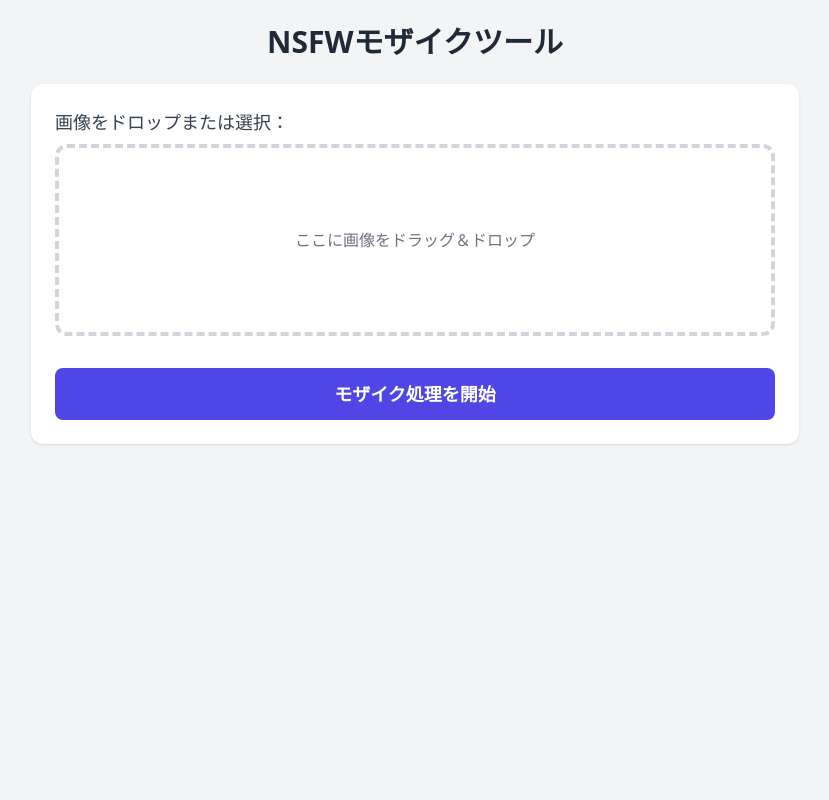
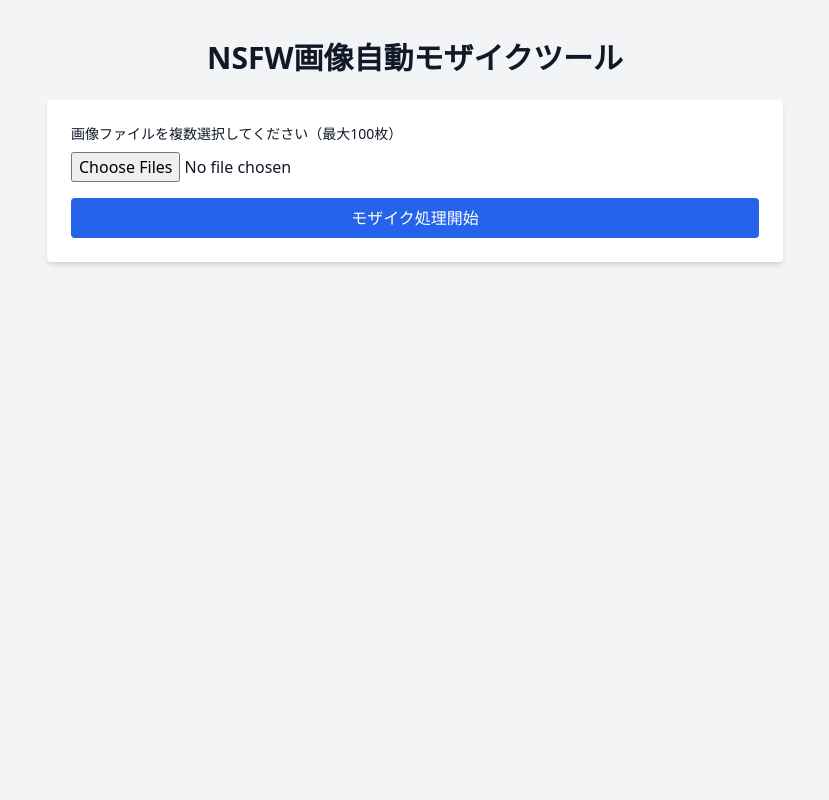
Before and after one commit to kenbo-7net/nsfw-mozaiku-tool, a Flask app: page / in a window 1280 px wide. Shown: the whole page, without its empty margins (225-1054 px from the left). Run offline with Flask 3, Linux system fonts and the light colour scheme; some libraries are stand-ins or nearby versions.

Commit message:
Update index.html

```diff
--- a/templates/index.html
+++ b/templates/index.html
@@ -2,70 +2,46 @@
 <html lang="ja">
 <head>
   <meta charset="UTF-8" />
-  <meta name="viewport" content="width=device-width, initial-scale=1.0" />
-  <title>NSFWモザイクツール</title>
-  <script src="https://cdn.tailwindcss.com"></script>
+  <title>NSFW自動モザイクツール</title>
+  <meta name="viewport" content="width=device-width, initial-scale=1" />
+  <link href="https://cdn.jsdelivr.net/npm/tailwindcss@2.2.19/dist/tailwind.min.css" rel="stylesheet" />
 </head>
-<body class="bg-gray-100 min-h-screen flex flex-col items-center justify-start p-6">
-  <div class="w-full max-w-3xl">
-    <h1 class="text-3xl font-bold text-center text-gray-800 mb-6">NSFWモザイクツール</h1>
+<body class="bg-gray-100 text-gray-900">
 
-    <form id="upload-form" method="POST" action="/process" enctype="multipart/form-data" class="bg-white rounded-xl shadow p-6">
-      <label for="images" class="block text-lg font-medium text-gray-700 mb-2">画像をドロップまたは選択：</label>
+  <div class="max-w-3xl mx-auto py-10 px-4">
+    <h1 class="text-3xl font-bold mb-6 text-center">NSFW画像自動モザイクツール</h1>
 
-      <div id="drop-area" class="w-full h-48 border-4 border-dashed border-gray-300 rounded-xl flex items-center justify-center text-gray-500 hover:border-indigo-500 cursor-pointer mb-4">
-        ここに画像をドラッグ＆ドロップ
-      </div>
+    <!-- アップロードフォーム -->
+    <form id="upload-form" class="bg-white rounded shadow-md p-6" enctype="multipart/form-data" method="POST" action="/process">
+      <label class="block text-sm font-medium mb-2">画像ファイルを複数選択してください（最大100枚）</label>
+      <input type="file" name="images" id="images" multiple accept="image/*" required class="block w-full mb-4" />
 
-      <input type="file" id="images" name="images" multiple accept="image/*" class="hidden" />
-
-      <div id="preview" class="grid grid-cols-2 gap-3 mb-4"></div>
-
-      <button type="submit" class="w-full bg-indigo-600 hover:bg-indigo-700 text-white py-3 rounded-lg text-lg font-semibold">
-        モザイク処理を開始
+      <button type="submit" class="w-full bg-blue-600 text-white py-2 px-4 rounded hover:bg-blue-700">
+        モザイク処理開始
       </button>
     </form>
 
-    <div id="status" class="mt-4 text-center text-sm text-gray-600"></div>
+    <!-- ローディング表示 -->
+    <div id="loading" class="mt-6 text-center hidden">
+      <div class="flex justify-center items-center space-x-2">
+        <svg class="animate-spin h-6 w-6 text-blue-600" xmlns="http://www.w3.org/2000/svg" fill="none" viewBox="0 0 24 24">
+          <circle class="opacity-25" cx="12" cy="12" r="10" stroke="currentColor" stroke-width="4"></circle>
+          <path class="opacity-75" fill="currentColor" d="M4 12a8 8 0 018-8V0C5.372 0 0 5.372 0 12h4z"></path>
+        </svg>
+        <span class="text-blue-600 font-semibold">画像を処理中です… 少々お待ちください</span>
+      </div>
+    </div>
+
   </div>
 
   <script>
-    const dropArea = document.getElementById('drop-area');
-    const input = document.getElementById('images');
-    const preview = document.getElementById('preview');
-    const status = document.getElementById('status');
+    const form = document.getElementById("upload-form");
+    const loading = document.getElementById("loading");
 
-    dropArea.addEventListener('click', () => input.click());
-    dropArea.addEventListener('dragover', e => {
-      e.preventDefault();
-      dropArea.classList.add('border-indigo-500');
+    form.addEventListener("submit", () => {
+      loading.classList.remove("hidden");
     });
-    dropArea.addEventListener('dragleave', () => {
-      dropArea.classList.remove('border-indigo-500');
-    });
-    dropArea.addEventListener('drop', e => {
-      e.preventDefault();
-      dropArea.classList.remove('border-indigo-500');
-      input.files = e.dataTransfer.files;
-      updatePreview();
-    });
-    input.addEventListener('change', updatePreview);
+  </script>
 
-    function updatePreview() {
-      preview.innerHTML = '';
-      const files = input.files;
-      for (let i = 0; i < files.length; i++) {
-        const reader = new FileReader();
-        reader.onload = e => {
-          const img = document.createElement('img');
-          img.src = e.target.result;
-          img.className = 'w-full h-auto rounded shadow';
-          preview.appendChild(img);
-        };
-        reader.readAsDataURL(files[i]);
-      }
-      status.textContent = `${files.length} 枚の画像を選択中`;
-    }
-  </script>
 </body>
 </html>
```
